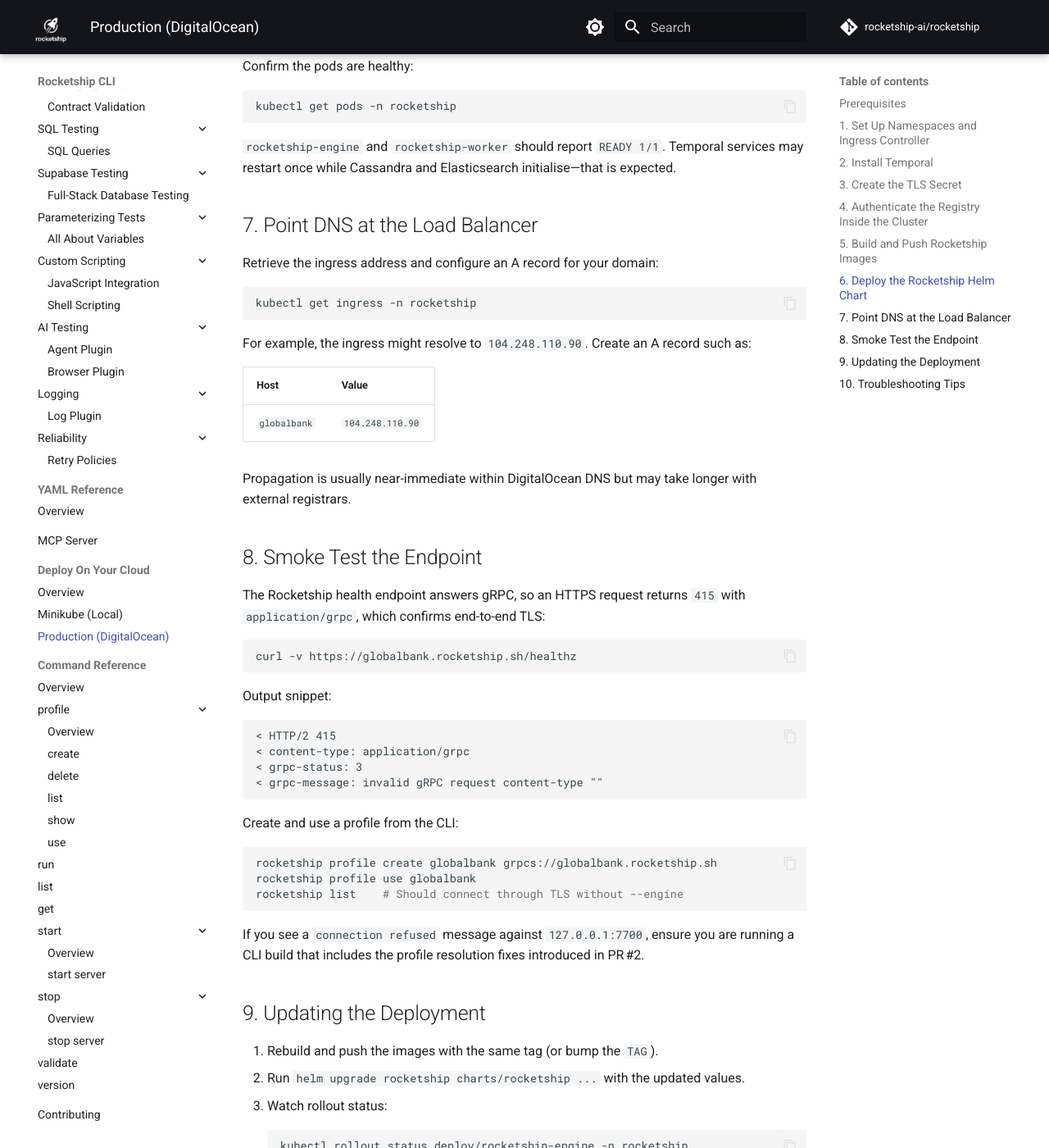
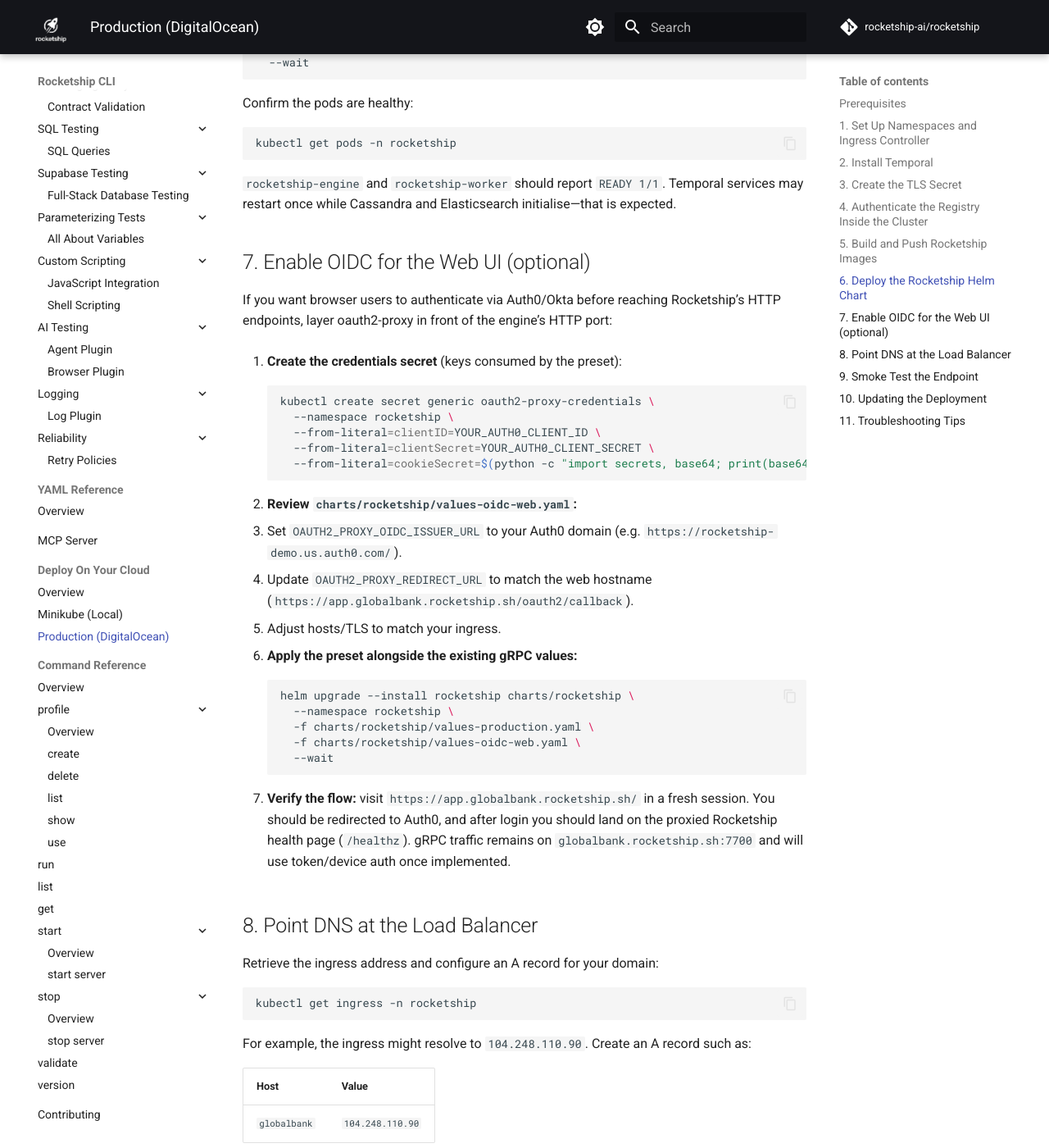
Before and after one commit to rocketship-ai/rocketship, an MkDocs documentation site: the page built from docs/src/deploy/digitalocean.md, in a window 1280 px wide and 1400 px high, scrolled down 3305 px. Shown: the whole window at 82% size. Built offline with MkDocs 1.6.1 and Material for MkDocs 9.7.7, drawn with Linux system fonts in a browser that asks for light colours; comment, search, counter and statistics services are not loaded; some of the changed text lies outside the part shown.

Commit message:
Add Templates For OIDC Web UI Auth Flow (#119)

````diff
--- a/docs/src/deploy/digitalocean.md
+++ b/docs/src/deploy/digitalocean.md
@@ -61,16 +61,17 @@
 
 ## 3. Create the TLS Secret
 
-DigitalOcean expects the key and certificate in PEM format. Convert the ZeroSSL bundle into the standard filenames if necessary:
+Issue a SAN certificate that covers both `globalbank.rocketship.sh` and `app.globalbank.rocketship.sh` (Let's Encrypt or ZeroSSL work well). After you have the combined cert/key, update the secret:
 
 ```bash
-# Combine the server cert and intermediate bundle when provided separately
-cat certificate.crt ca_bundle.crt > fullchain.pem
+# optional: remove the old secret if it exists
+kubectl delete secret globalbank-rocketship-tls -n rocketship 2>/dev/null || true
 
+# create the secret with the new cert/key
 kubectl create secret tls globalbank-rocketship-tls \
-  --cert=fullchain.pem \
-  --key=private.key \
-  --namespace rocketship
+  --namespace rocketship \
+  --cert=/etc/letsencrypt/live/globalbank.rocketship.sh/fullchain.pem \
+  --key=/etc/letsencrypt/live/globalbank.rocketship.sh/privkey.pem
 ```
 
 ## 4. Authenticate the Registry Inside the Cluster
@@ -144,7 +145,36 @@
 
 `rocketship-engine` and `rocketship-worker` should report `READY 1/1`. Temporal services may restart once while Cassandra and Elasticsearch initialise—that is expected.
 
-## 7. Point DNS at the Load Balancer
+## 7. Enable OIDC for the Web UI (optional)
+
+If you want browser users to authenticate via Auth0/Okta before reaching Rocketship’s HTTP endpoints, layer oauth2-proxy in front of the engine’s HTTP port:
+
+1. **Create the credentials secret** (keys consumed by the preset):
+   ```bash
+   kubectl create secret generic oauth2-proxy-credentials \
+     --namespace rocketship \
+     --from-literal=clientID=YOUR_AUTH0_CLIENT_ID \
+     --from-literal=clientSecret=YOUR_AUTH0_CLIENT_SECRET \
+     --from-literal=cookieSecret=$(python -c "import secrets, base64; print(base64.urlsafe_b64encode(secrets.token_bytes(32)).decode())")
+   ```
+
+2. **Review `charts/rocketship/values-oidc-web.yaml`:**
+   - Set `OAUTH2_PROXY_OIDC_ISSUER_URL` to your Auth0 domain (e.g. `https://rocketship-demo.us.auth0.com/`).
+   - Update `OAUTH2_PROXY_REDIRECT_URL` to match the web hostname (`https://app.globalbank.rocketship.sh/oauth2/callback`).
+   - Adjust hosts/TLS to match your ingress.
+
+3. **Apply the preset alongside the existing gRPC values:**
+   ```bash
+   helm upgrade --install rocketship charts/rocketship \
+     --namespace rocketship \
+     -f charts/rocketship/values-production.yaml \
+     -f charts/rocketship/values-oidc-web.yaml \
+     --wait
+   ```
+
+4. **Verify the flow:** visit `https://app.globalbank.rocketship.sh/` in a fresh session. You should be redirected to Auth0, and after login you should land on the proxied Rocketship health page (`/healthz`). gRPC traffic remains on `globalbank.rocketship.sh:7700` and will use token/device auth once implemented.
+
+## 8. Point DNS at the Load Balancer
 
 Retrieve the ingress address and configure an A record for your domain:
 
@@ -187,7 +217,7 @@
 
 If you see a `connection refused` message against `127.0.0.1:7700`, ensure you are running a CLI build that includes the profile resolution fixes introduced in PR #2.
 
-## 9. Updating the Deployment
+## 10. Updating the Deployment
 
 1. Rebuild and push the images with the same tag (or bump the `TAG`).
 2. Run `helm upgrade rocketship charts/rocketship ...` with the updated values.
@@ -197,7 +227,7 @@
    kubectl rollout status deploy/rocketship-worker -n rocketship
    ```
 
-## 10. Troubleshooting Tips
+## 11. Troubleshooting Tips
 
 - `CrashLoopBackOff` with `exec /bin/engine: exec format error` indicates the image was built for the wrong architecture. Rebuild with `--platform linux/amd64`.
 - If the worker logs show `Namespace <name> is not found`, rerun the Temporal namespace creation step and verify `temporal.namespace` in the Helm values matches.
````
Also changed, not shown: other parts of docs/src/deploy/digitalocean.md (+1 -1 lines), MASTER_PLAN.md (+31 -17 lines), docs/src/deploy-on-your-cloud.md (+2 -1 lines), 7 other files.
